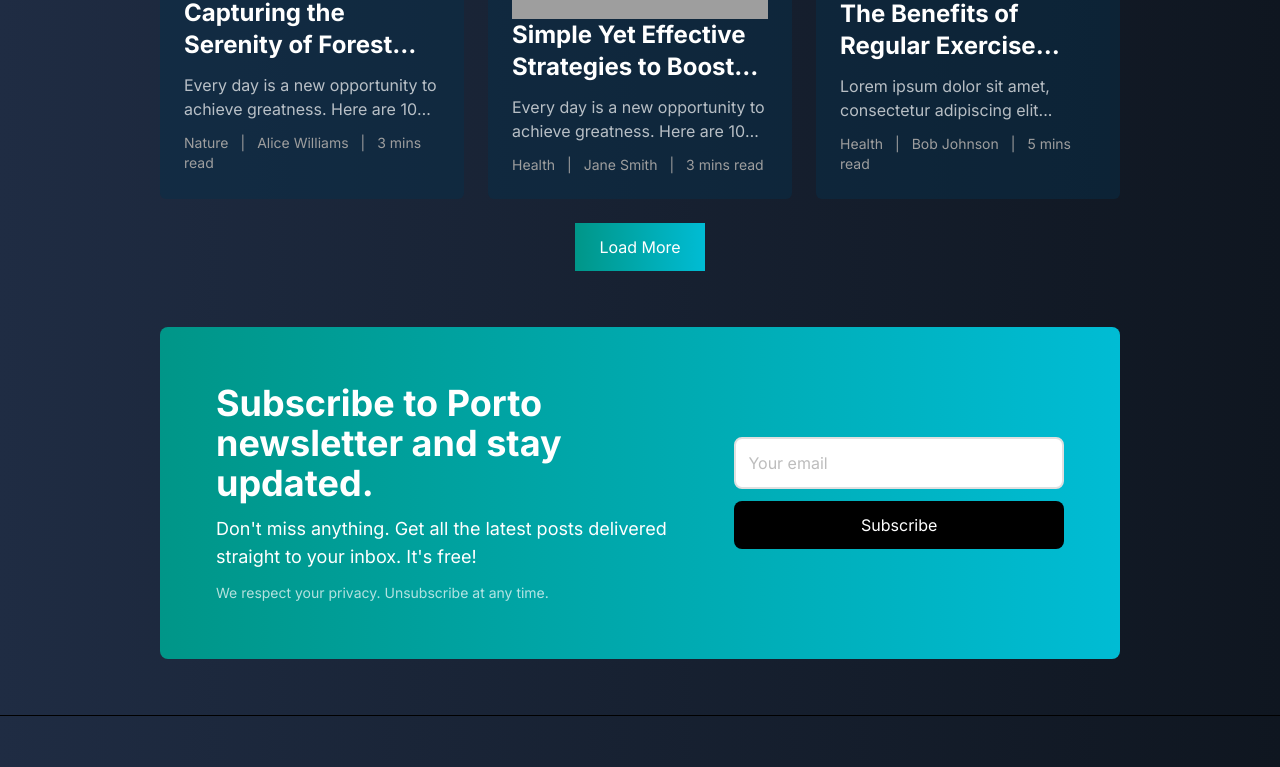
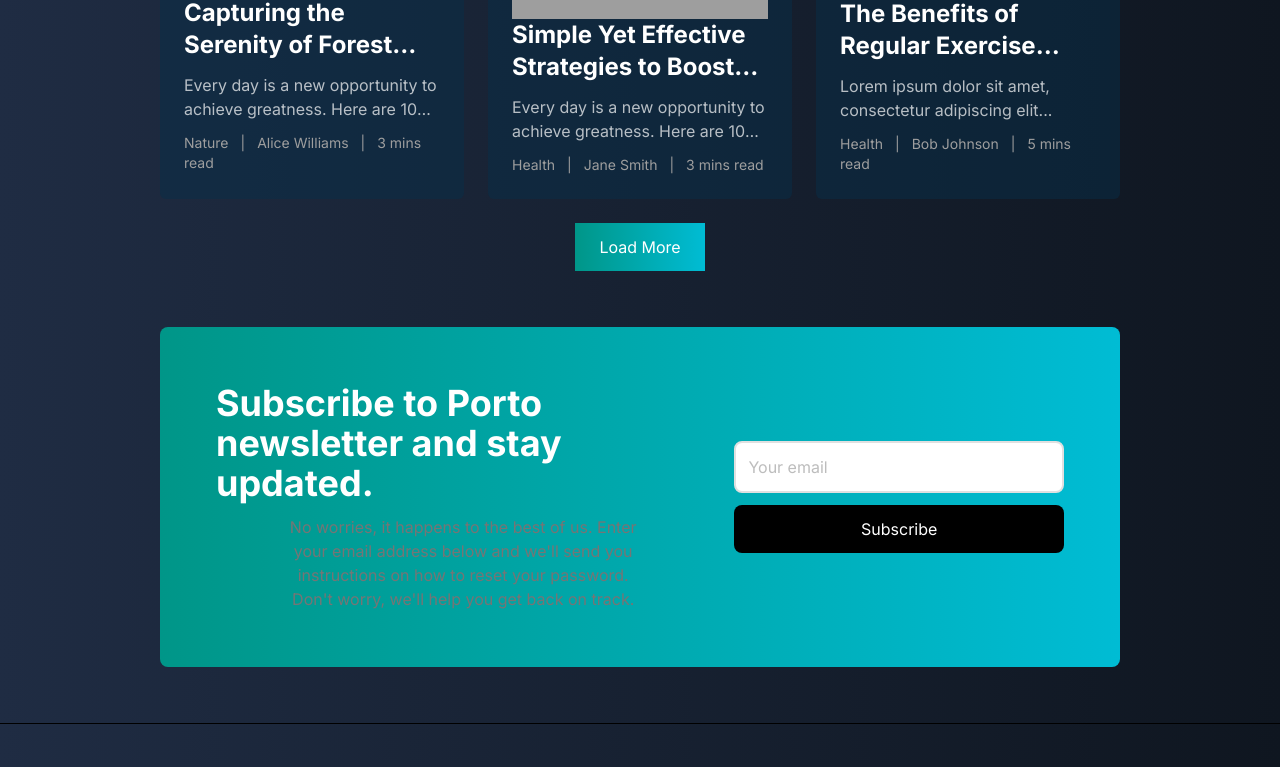
Before and after one commit to alif7laksono/blog, a Next.js app: page / in a window 1280 px wide. Shown: the part 2011-2778 px from the top of the page. Built offline with nearby package versions, Linux system fonts and the light colour scheme; grey boxes are pictures that could not be loaded.

Commit message:
third commit

```diff
--- a/app/PostDetail/page.js
+++ b/app/PostDetail/page.js
@@ -228,9 +228,11 @@ export default function PostDetail() {
                 className="mb-4 p-4 rounded-md  shadow flex items-start"
               >
                 <div>
-                  <img
+                  <Image
                     src={comment.image}
                     alt={comment.author}
+                    width={800}
+                    height={500}
                     className="w-12 h-12 rounded-full"
                   />
                 </div>
--- a/app/components/auth/Forgot/index.js
+++ b/app/components/auth/Forgot/index.js
@@ -31,7 +31,8 @@ export default function Forgot() {
           </h1>
           <p className="text-gray-600 text-center w-3/4 mx-auto">
             No worries, it happens to the best of us. Enter your email address
-            below and we'll send you instructions on how to reset your password.
+            below and we&apos;ll send you instructions on how to reset your
+            password.
           </p>
           <form
             onSubmit={handleSubmit}
--- a/app/components/footer/index.js
+++ b/app/components/footer/index.js
@@ -8,6 +8,7 @@ import {
   FaLinkedin,
   FaGithub,
 } from "react-icons/fa";
+import Image from "next/image";
 
 export default function Footer() {
   const links = [
@@ -30,10 +31,12 @@ export default function Footer() {
       <div className="w-full md:w-4/5 lg:w-3/4 mx-auto px-4 py-6 grid grid-cols-1 md:grid-cols-3 gap-4">
         <div className="flex flex-col items-center md:items-start">
           <Link href="/">
-            <img
-              src="./images/logo-white.png"
+            <Image
+              src="/images/logo-white.png"
               alt="Logo Image"
-              className="w-64 h-auto cursor-pointer"
+              width={180}
+              height={50}
+              className="w-56 h-auto cursor-pointer"
             />
           </Link>
           <p className="mt-2 text-white text-center md:text-left opacity-80">
--- a/app/components/header/index.js
+++ b/app/components/header/index.js
@@ -13,6 +13,7 @@ import Forgot from "../auth/Forgot";
 import Register from "../auth/Register";
 import Link from "next/link";
 import "./module.styles.css";
+import Image from "next/image";
 
 export default function Header() {
   const [showMenu, setShowMenu] = useState(false);
@@ -53,10 +54,12 @@ export default function Header() {
       {" "}
       <div className="">
         <Link href="/">
-          <img
-            src="./images/logo-white.png"
-            alt="Mezzaluna"
-            className="cursor-pointer w-44 h-auto"
+          <Image
+            src="/images/logo-white.png"
+            alt="Logo Image"
+            width={180}
+            height={50}
+            className="w-56 h-auto cursor-pointer"
           />
         </Link>
       </div>
@@ -133,10 +136,12 @@ export default function Header() {
           >
             <div className="flex justify-between items-center mb-2">
               <Link href="/" className="">
-                <img
-                  src="./images/logo-white.png"
-                  alt="Mezzaluna"
-                  className="uppercase font-semibold cursor-pointer w-44 h-auto"
+                <Image
+                  src="/images/logo-white.png"
+                  alt="Logo Image"
+                  width={180}
+                  height={50}
+                  className="w-56 h-auto cursor-pointer"
                 />
               </Link>
               <button
--- a/app/components/newsletter/index.js
+++ b/app/components/newsletter/index.js
@@ -7,12 +7,14 @@ export default function Newsletter() {
         <h1 className="text-4xl font-bold mb-2">
           Subscribe to Porto newsletter and stay updated.
         </h1>
-        <p className="mb-2 text-lg">
-          Don't miss anything. Get all the latest posts delivered straight to
-          your inbox. It's free!
+        <p className="text-gray-600 text-center w-3/4 mx-auto">
+          No worries, it happens to the best of us. Enter your email address
+          below and we&apos;ll send you instructions on how to reset your
+          password.
         </p>
-        <p className="text-sm opacity-70">
-          We respect your privacy. Unsubscribe at any time.
+
+        <p className="text-gray-600 text-center w-3/4 mx-auto">
+          Don&apos;t worry, we&apos;ll help you get back on track.
         </p>
       </div>
       <div className="w-full md:w-1/2 lg:w-2/5">
--- a/package.json
+++ b/package.json
@@ -22,5 +22,8 @@
     "eslint-config-next": "14.1.0",
     "postcss": "^8",
     "tailwindcss": "^3.3.0"
+  },
+  "eslint": {
+    "ignoreDuringBuilds": true
   }
 }
```
